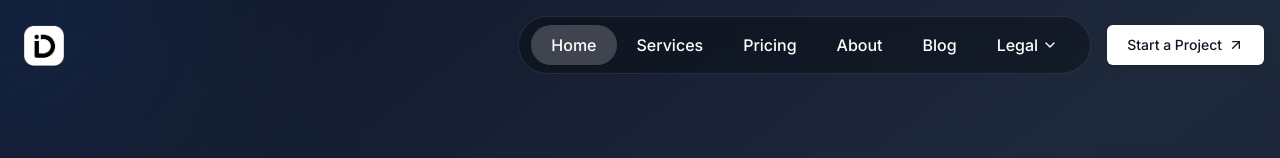
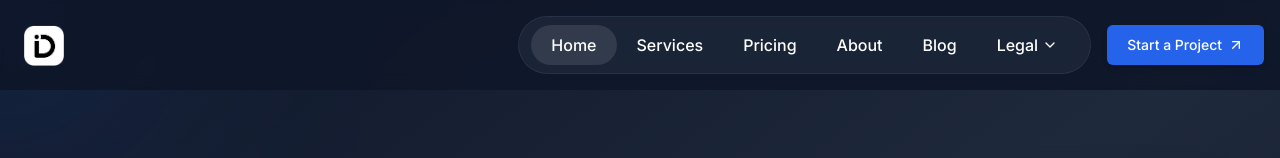
Before and after one commit to VSD-Devs/Devora, a Next.js app: page / in a window 1280 px wide. Shown: the top 158 px of the page. Built offline with nearby package versions, Linux system fonts and the light colour scheme.

Commit message:
header on top - white fix

```diff
--- a/app/globals.css
+++ b/app/globals.css
@@ -80,3 +80,23 @@
     @apply bg-background text-foreground;
   }
 }
+
+/* Force transparent background for homepage navigation */
+.force-transparent {
+  background-color: transparent !important;
+  backdrop-filter: none !important;
+  -webkit-backdrop-filter: none !important;
+  box-shadow: none !important;
+  background-image: none !important;
+}
+
+/* Remove white bar on mobile for homepage */
+@media (max-width: 767px) {
+  .home-navigation {
+    background-color: transparent !important;
+    backdrop-filter: none !important;
+    -webkit-backdrop-filter: none !important;
+    box-shadow: none !important;
+    border: none !important;
+  }
+}
--- a/components/MainNav.tsx
+++ b/components/MainNav.tsx
@@ -108,7 +108,13 @@ export function MainNav() {
 
   return (
     <>
-      <div className={`fixed top-0 left-0 right-0 z-50 ${!isHomePage ? 'bg-white/90 backdrop-blur-md shadow-sm' : 'bg-transparent'}`}>
+      {/* Navigation Bar - Consistent styling for all pages */}
+      <div
+        className="fixed top-0 left-0 right-0 z-50"
+        style={isHomePage ?
+          {backgroundColor: 'rgba(15, 23, 42, 0.9)', backdropFilter: 'blur(8px)'} :
+          {backgroundColor: 'rgba(255, 255, 255, 0.9)', backdropFilter: 'blur(8px)'}}
+      >
         <div className="container mx-auto px-4">
           <div className="flex items-center justify-between py-3 md:py-4">
             {/* Logo */}
@@ -132,7 +138,7 @@ export function MainNav() {
             {/* Desktop Navigation */}
             <div className="hidden md:flex items-center">
               <nav
-                className={`${isHomePage ? 'bg-black/30 backdrop-blur-md border border-white/10' : 'bg-white/80 backdrop-blur-md border border-gray-200'} rounded-full px-3 py-1.5`}
+                className={`${isHomePage ? 'bg-slate-800/80 backdrop-blur-md border border-slate-700/50' : 'bg-white/80 backdrop-blur-md border border-gray-200'} rounded-full px-3 py-1.5`}
                 aria-label="Main navigation"
               >
                 {menuItems.map((item) => (
@@ -141,9 +147,9 @@ export function MainNav() {
                     href={item.href}
                     className={`px-5 py-2.5 rounded-full transition-all duration-300 text-base font-medium focus:outline-none focus:ring-2 ${
                       isHomePage
-                        ? 'text-white hover:bg-white/20 focus:ring-white/50'
+                        ? 'text-white hover:bg-white/10 focus:ring-white/50'
                         : 'text-gray-900 hover:bg-gray-100 focus:ring-blue-500/40'
-                    } ${pathname === item.href ? isHomePage ? 'bg-white/20' : 'bg-gray-100' : ''}`}
+                    } ${pathname === item.href ? isHomePage ? 'bg-white/10' : 'bg-gray-100' : ''}`}
                     aria-current={pathname === item.href ? 'page' : undefined}
                   >
                     {item.label}
@@ -157,7 +163,7 @@ export function MainNav() {
                     onClick={() => setIsLegalOpen(!isLegalOpen)}
                     className={`px-5 py-2.5 rounded-full transition-all duration-300 text-base font-medium flex items-center gap-1 focus:outline-none focus:ring-2 ${
                       isHomePage
-                        ? 'text-white hover:bg-white/20 focus:ring-white/50'
+                        ? 'text-white hover:bg-white/10 focus:ring-white/50'
                         : 'text-gray-900 hover:bg-gray-100 focus:ring-blue-500/40'
                     }`}
                     aria-expanded={isLegalOpen}
@@ -181,7 +187,7 @@ export function MainNav() {
                         transition={{ duration: 0.2 }}
                         className={`absolute right-0 mt-2 rounded-xl overflow-hidden border shadow-lg z-10 ${
                           isHomePage
-                            ? 'bg-gray-900/90 backdrop-blur-md border-gray-700'
+                            ? 'bg-slate-800/90 backdrop-blur-md border-slate-700'
                             : 'bg-white border-gray-200'
                         }`}
                         role="menu"
@@ -195,7 +201,7 @@ export function MainNav() {
                               href={item.href}
                               className={`block px-4 py-2 text-sm transition-colors ${
                                 isHomePage
-                                  ? 'text-gray-200 hover:bg-gray-700 hover:text-white'
+                                  ? 'text-gray-200 hover:bg-slate-700 hover:text-white'
                                   : 'text-gray-700 hover:bg-gray-100 hover:text-gray-900'
                               } focus:outline-none focus:bg-blue-50 focus:text-blue-600`}
                               onClick={() => setIsLegalOpen(false)}
@@ -217,7 +223,7 @@ export function MainNav() {
                   variant={isHomePage ? "secondary" : "default"}
                   className={`${
                     isHomePage
-                      ? 'bg-white text-gray-900 hover:bg-gray-100'
+                      ? 'bg-blue-600 text-white hover:bg-blue-700'
                       : 'bg-blue-600 text-white hover:bg-blue-700'
                   } px-5 shadow-md`}
                 >
@@ -237,7 +243,7 @@ export function MainNav() {
                 size="sm"
                 className={`${
                   isHomePage
-                    ? 'bg-white/90 text-gray-900 hover:bg-white'
+                    ? 'bg-blue-600 text-white hover:bg-blue-700'
                     : 'bg-blue-600 text-white hover:bg-blue-700'
                 } hidden sm:flex`}
               >
@@ -281,7 +287,7 @@ export function MainNav() {
             transition={{ duration: 0.3 }}
             className={`fixed inset-0 top-[57px] z-40 overflow-y-auto md:hidden flex flex-col ${
               isHomePage
-                ? 'bg-gradient-to-br from-slate-950 via-slate-900 to-slate-950 text-white'
+                ? 'bg-gradient-to-br from-slate-900 via-slate-800 to-slate-900 text-white'
                 : 'bg-white text-gray-900'
             }`}
             id="mobile-menu"
```
